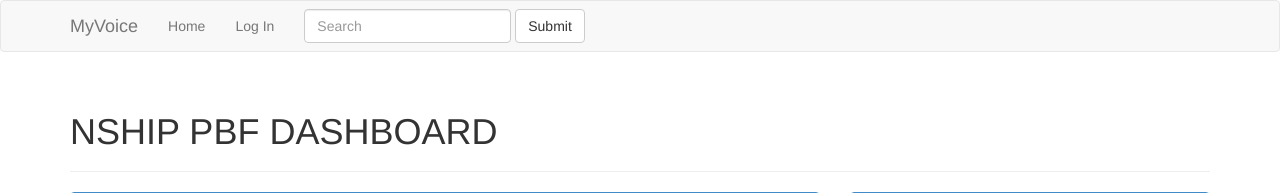
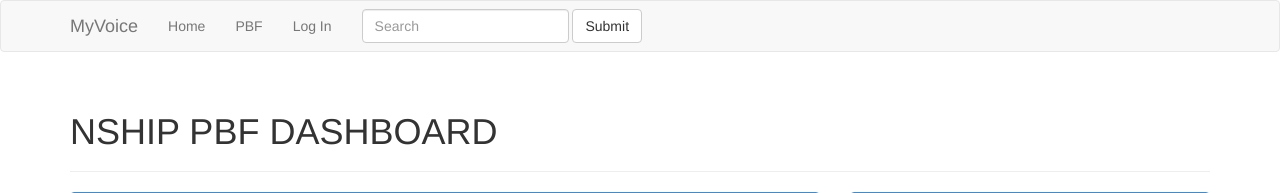
Before and after one commit to myvoice-nigeria/myvoice, a Django app: page /pbf/dashboard/ in a window 1280 px wide. Shown: the top 193 px of the page. Run offline with Django 3.2, Linux system fonts and the light colour scheme; style sheets or scripts are compiled from the project's sources; some libraries are stand-ins or nearby versions.

Commit message:
Add link to PBF dashboard in navbar

```diff
--- a/myvoice/templates/base.html
+++ b/myvoice/templates/base.html
@@ -53,6 +53,7 @@
         <div class="navbar-collapse collapse">
           <ul class="nav navbar-nav">
             <li><a href="{% url 'home' %}">Home</a></li>
+            <li><a href="{% url 'pbf_dashboard' %}">PBF</a></li>
             <li><a href="#">Log In</a></li>
           </ul>
           <form class="navbar-form navbar-left" role="search">
```
